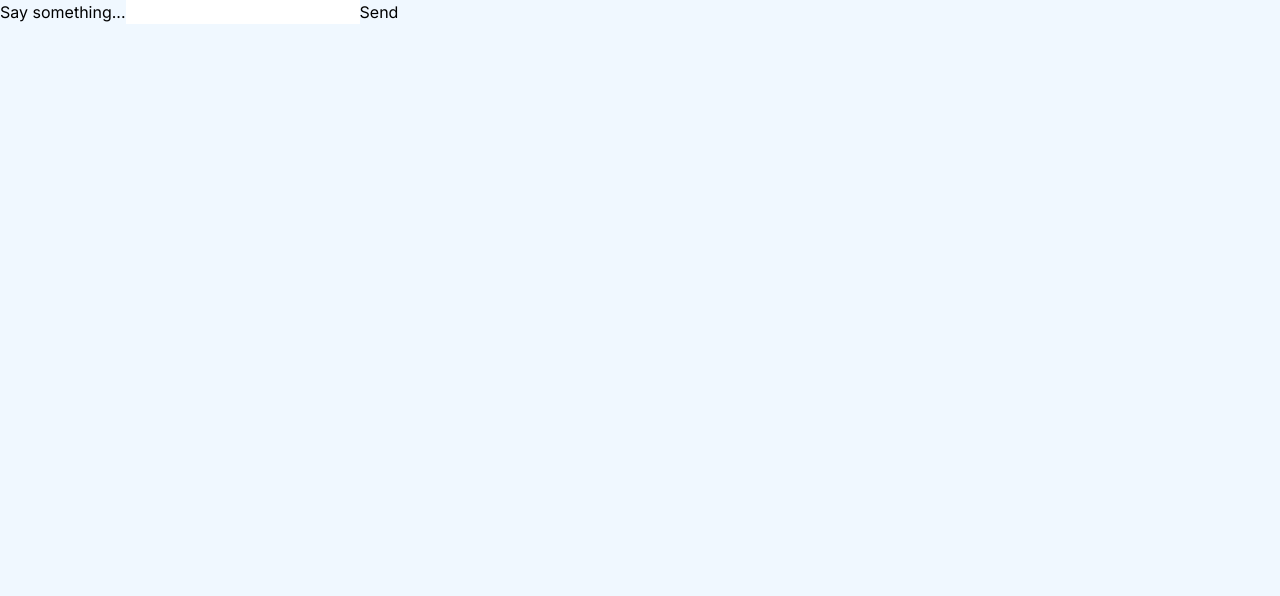
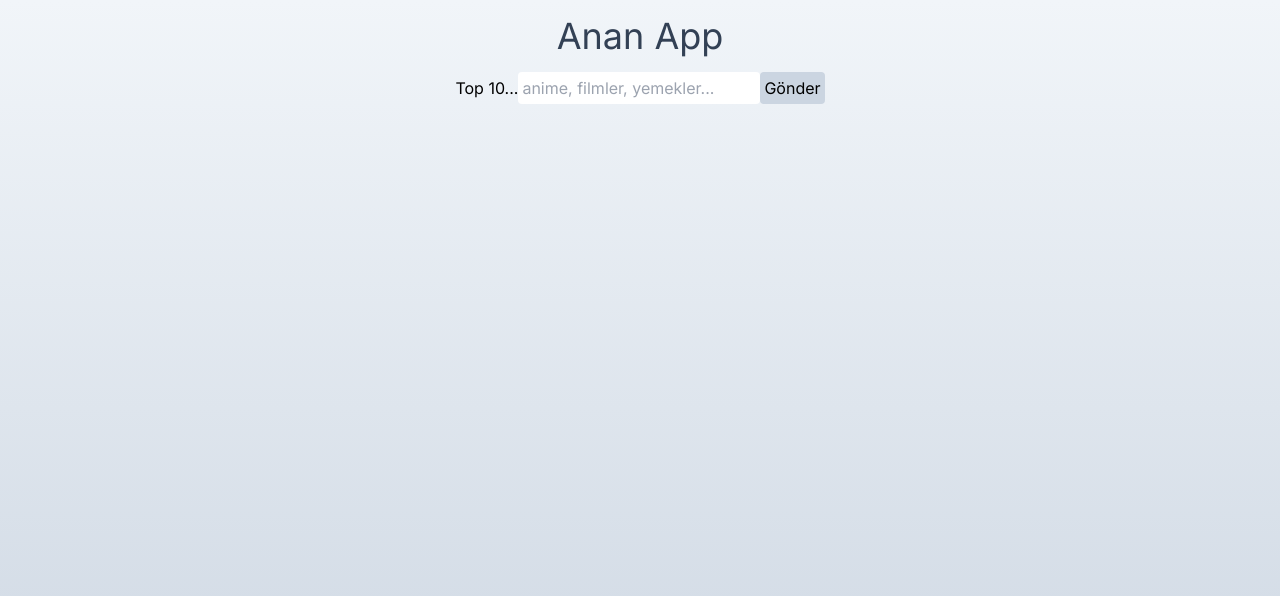
Before and after one commit to naphteine/top10, a Next.js app: page / in a window 1280 px wide. Shown: the top 596 px of the page. Built offline with nearby package versions, Linux system fonts and the light colour scheme.

Commit message:
Design update

```diff
--- a/src/app/chat.tsx
+++ b/src/app/chat.tsx
@@ -8,7 +8,25 @@ export default function Chat() {
   });
 
   return (
-    <div>
+    <div className="flex flex-col mx-24 justify-center">
+      <form onSubmit={handleSubmit} className="text-center">
+        <label>
+          Top 10...
+          <input
+            value={input}
+            placeholder="anime, filmler, yemekler..."
+            onChange={handleInputChange}
+            className="p-1 rounded"
+          />
+        </label>
+        <button
+          className="bg-slate-300 p-1 rounded hover:bg-slate-400"
+          type="submit"
+        >
+          Gönder
+        </button>
+      </form>
+
       <ul>
         {messages.map((m, index) => (
           <li key={index}>
@@ -17,14 +35,6 @@ export default function Chat() {
           </li>
         ))}
       </ul>
-
-      <form onSubmit={handleSubmit}>
-        <label>
-          Say something...
-          <input value={input} onChange={handleInputChange} />
-        </label>
-        <button type="submit">Send</button>
-      </form>
     </div>
   );
 }
--- a/src/app/globals.css
+++ b/src/app/globals.css
@@ -2,7 +2,26 @@
 @tailwind components;
 @tailwind utilities;
 
+:root {
+  --foreground-rgb: 0, 0, 0;
+  --background-start-rgb: 241, 245, 249;
+  --background-end-rgb: 203, 213, 225;
+}
+
+@media (prefers-color-scheme: dark) {
+  :root {
+    --foreground-rgb: 255, 255, 255;
+    --background-start-rgb: 30, 41, 59;
+    --background-end-rgb: 2, 6, 23;
+  }
+}
+
 body {
-  color: black;
-  background-color: aliceblue;
+  color: rgb(var(--foreground-rgb));
+  background: linear-gradient(
+      to bottom,
+      transparent,
+      rgb(var(--background-end-rgb))
+    )
+    rgb(var(--background-start-rgb));
 }
--- a/src/app/page.tsx
+++ b/src/app/page.tsx
@@ -3,5 +3,10 @@ import Chat from "./chat";
 export const runtime = "edge";
 
 export default function Page() {
-  return <Chat />;
+  return (
+    <main className="min-h-screen">
+      <h1 className="text-center text-slate-700 text-4xl my-4">Anan App</h1>
+      <Chat />
+    </main>
+  );
 }
```
